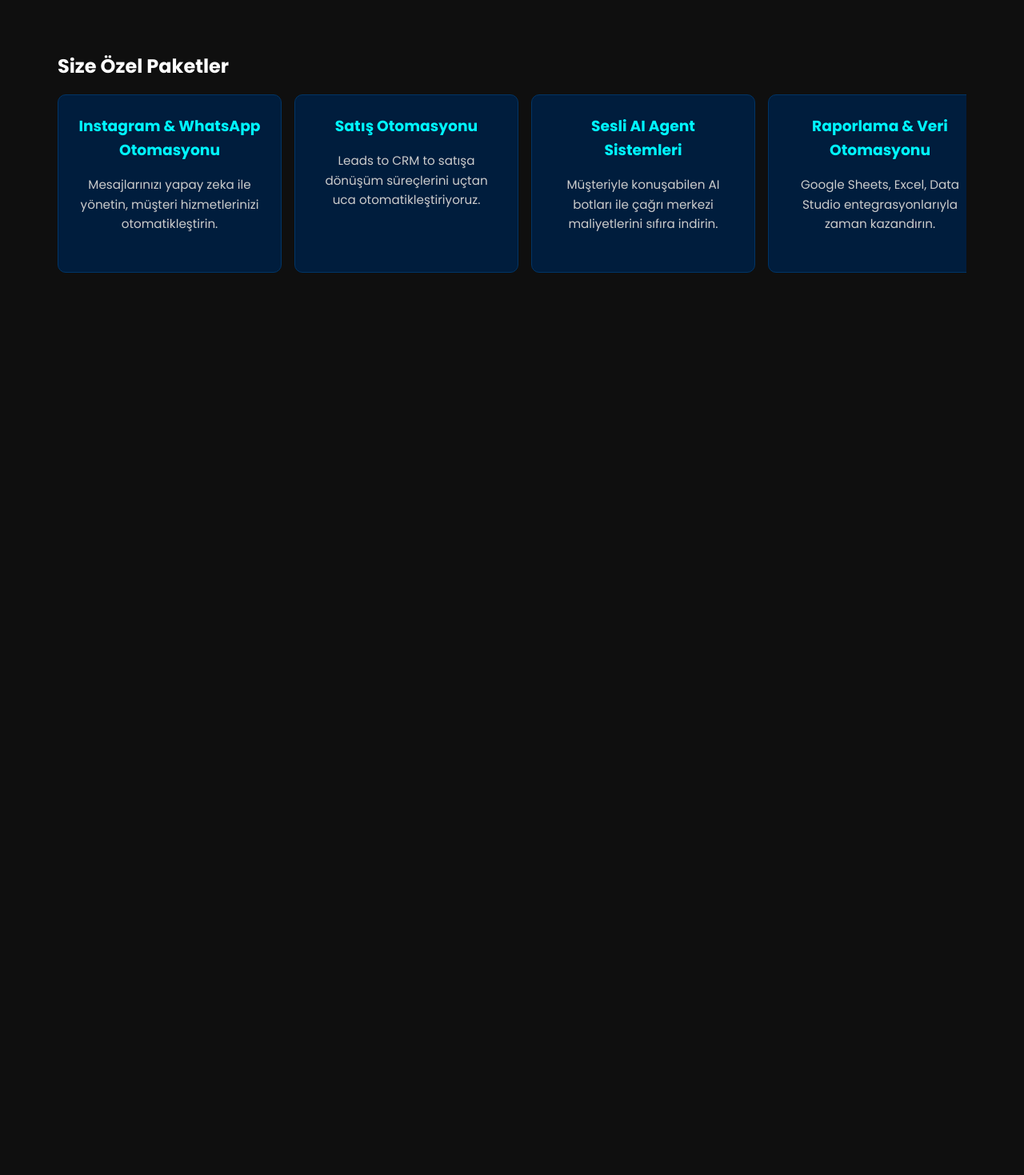
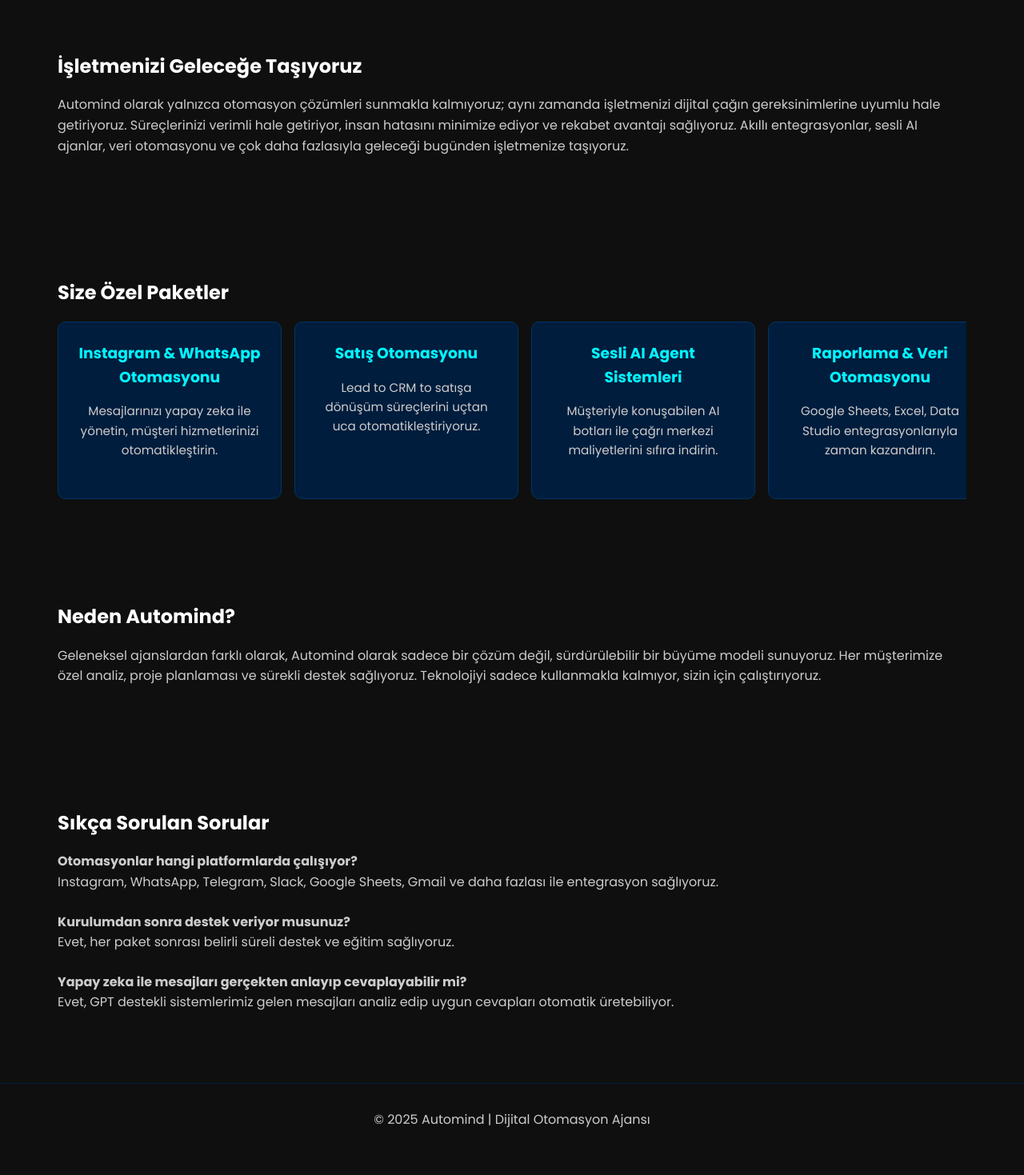
Before and after one commit to automind00/automind-site, a plain HTML site: page index.html in a window 1280 px wide. Shown: the whole page at 80% size. Before the commit the page ends 800 px from the top, so only its background shows below. Drawn offline with Linux system fonts and the light colour scheme.

Commit message:
Update index.html
Signed-off-by: automind00 <ekremhndolu@gmail.com>

```diff
--- a/index.html
+++ b/index.html
@@ -112,6 +112,7 @@
       scroll-snap-type: x mandatory;
       -webkit-overflow-scrolling: touch;
       gap: 1rem;
+      scroll-behavior: smooth;
     }
     .carousel::-webkit-scrollbar {
       display: none;
@@ -125,6 +126,10 @@
       scroll-snap-align: start;
       border: 1px solid #003566;
       text-align: center;
+      transition: transform 0.3s ease;
+    }
+    .carousel-item:hover {
+      transform: scale(1.05);
     }
     .carousel-item h3 {
       color: #00f6ff;
@@ -143,6 +148,11 @@
   </style>
 </head>
 <body>
+  <section id="vizyon">
+    <h2>İşletmenizi Geleceğe Taşıyoruz</h2>
+    <p>Automind olarak yalnızca otomasyon çözümleri sunmakla kalmıyoruz; aynı zamanda işletmenizi dijital çağın gereksinimlerine uyumlu hale getiriyoruz. Süreçlerinizi verimli hale getiriyor, insan hatasını minimize ediyor ve rekabet avantajı sağlıyoruz. Akıllı entegrasyonlar, sesli AI ajanlar, veri otomasyonu ve çok daha fazlasıyla geleceği bugünden işletmenize taşıyoruz.</p>
+  </section>
+
   <section id="paketler">
     <h2>Size Özel Paketler</h2>
     <div class="carousel">
@@ -152,7 +162,7 @@
       </div>
       <div class="carousel-item">
         <h3>Satış Otomasyonu</h3>
-        <p>Leads to CRM to satışa dönüşüm süreçlerini uçtan uca otomatikleştiriyoruz.</p>
+        <p>Lead to CRM to satışa dönüşüm süreçlerini uçtan uca otomatikleştiriyoruz.</p>
       </div>
       <div class="carousel-item">
         <h3>Sesli AI Agent Sistemleri</h3>
@@ -168,5 +178,21 @@
       </div>
     </div>
   </section>
+
+  <section id="nedenbiz">
+    <h2>Neden Automind?</h2>
+    <p>Geleneksel ajanslardan farklı olarak, Automind olarak sadece bir çözüm değil, sürdürülebilir bir büyüme modeli sunuyoruz. Her müşterimize özel analiz, proje planlaması ve sürekli destek sağlıyoruz. Teknolojiyi sadece kullanmakla kalmıyor, sizin için çalıştırıyoruz.</p>
+  </section>
+
+  <section id="sss">
+    <h2>Sıkça Sorulan Sorular</h2>
+    <p><strong>Otomasyonlar hangi platformlarda çalışıyor?</strong><br>Instagram, WhatsApp, Telegram, Slack, Google Sheets, Gmail ve daha fazlası ile entegrasyon sağlıyoruz.</p>
+    <p><strong>Kurulumdan sonra destek veriyor musunuz?</strong><br>Evet, her paket sonrası belirli süreli destek ve eğitim sağlıyoruz.</p>
+    <p><strong>Yapay zeka ile mesajları gerçekten anlayıp cevaplayabilir mi?</strong><br>Evet, GPT destekli sistemlerimiz gelen mesajları analiz edip uygun cevapları otomatik üretebiliyor.</p>
+  </section>
+
+  <footer>
+    <p>&copy; 2025 Automind | Dijital Otomasyon Ajansı</p>
+  </footer>
 </body>
 </html>
```
